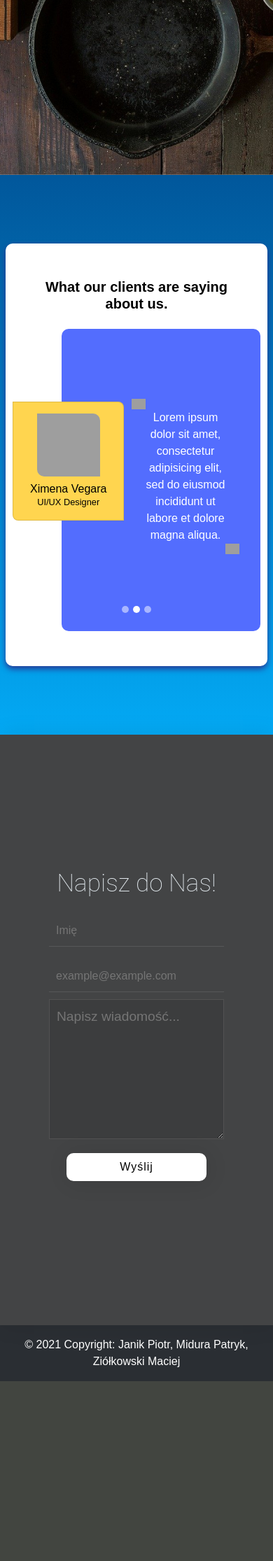
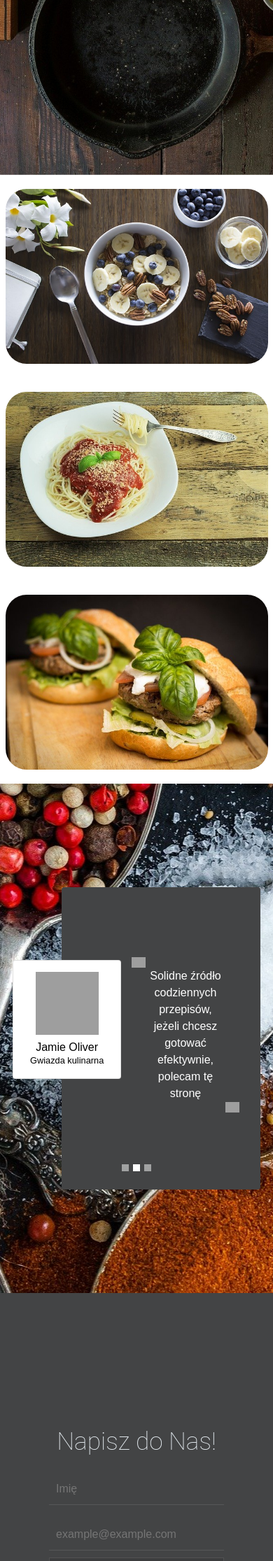
Before and after one commit to recipeproject/recipeproject.github.io, a PHP site: page / in a window 390 px wide. Shown: the part 594-2825 px from the top of the page at 70% size. Before the commit the page ends 2568 px from the top, so only its background shows below. Run offline with PHP 8.4, Linux system fonts and the light colour scheme; grey boxes are pictures that could not be loaded.

Commit message:
landing page upgrade

```diff
--- a/custom.css
+++ b/custom.css
@@ -77,10 +123,50 @@ body {
 #reg {
     cursor: pointer;
 }
+/* TEST */
+.produkty{
+    height: auto;
+    background-color: white;
+    margin: 0 auto;
+    /*box-shadow: 1px 5px 10px black;*/
+  }
+  .mgal{
+    list-style-type: none;
+    margin: 0 auto ;
+    text-align: center;
+    padding-left: 0px;
+    vertical-align: middle;
+  }
+
+  .mgal ul {
+      padding-left: 0px;
+      margin: 0 auto;
+  }
+
+  .mgal li {
+    width: 375px;
+    height: 250px;
+    display: inline-block;
+    margin: 20px 20px 20px 20px;
+  }
+
+  .produkty img{
+    width: 375px;
+    height: 250px;
+    margin-top: 0px;
+    padding: 0px;
+    border-radius: 30px;
+  }
+  .container2 {
+    position: relative;
+    width: 100%;
+    padding-left: 10px;
+  }
+/* TEST */
 
 /* Contact Form With Google Maps */
 .contact-form {
-    height: 100vh;
+    height: 70vh;
     width: 100%;
     position: relative;
 }
@@ -214,8 +299,18 @@ body {
     .map {
         display: none;
     }
+    .contact-form{
+        height: 90vh;
+    }
+    .mgal li{
+        margin: 20px 0px 20px -20px;
+    }
 }
-
+@media (max-height: 800px){
+    .contact-form{
+        height: 90vh;
+    }
+}
 @media (max-width: 450px) {
     .social {
         display: none;
@@ -347,50 +442,43 @@ body {
     color: #000;
     overflow-x: hidden;
     height: 100%;
-    background: linear-gradient(#01579B, #03A9F4);
+    background: url("bg3.jpg") center fixed;;
     background-repeat: no-repeat;
 }
 
 .card-main {
     padding: 50px;
-    border-radius: 10px;
     margin-top: 50px;
     margin-bottom: 50px;
-    box-shadow: 0px 4px 8px 0px #283593;
 }
-
+.card{
+    background-color: transparent;
+}
 .card-0 {
     color: #fff;
-    background-color: #536DFE;
+    background-color: #434445;
     position: relative;
     margin-left: 70px;
-    border-radius: 10px;
     min-height: 312px;
 }
 
 .carousel-indicators li {
     cursor: pointer;
-    border-radius: 50% !important;
     width: 10px;
     height: 10px;
 }
 
 .profile {
     color: #000;
-    background-color: #FFD54F;
+    background-color: white;
     position: absolute;
     left: -70px;
     top: 17%;
-    border-radius: 8px;
-    border-top-left-radius: 0px;
-    border-bottom-right-radius: 0px;
 }
 
 .profile-pic {
     width: 120px;
     height: 120px;
-    border-bottom-left-radius: 10px;
-    border-top-right-radius: 10px;
 }
 
 .open-quotes {
--- a/index.html
+++ b/index.html
@@ -101,11 +101,29 @@
 
     </div>
 
+    <div class="produkty" id="produkty">
+      <ul id="mgal_show" class="mgal">
+        <li><a href="#" target="_blank">
+        <div class="container2">
+          <img src="breakfast.jpg">
+        </div>
+        </a></li>
+        <li><a href="#" target="_blank">
+        <div class="container2">
+          <img src="obiad.jpg">
+        </div></a></li>
+        <li><a href="#" target="_blank">
+        <div class="container2">
+          <img src="kolacja.JPG">
+      </div></a></li>
+      </ul>
+      </div>
+
     <div class="container-fluid px-2 px-md-4 py-5 mx-auto">
       <div class="row d-flex justify-content-center">
           <div class="col-md-10 col-lg-9 col-xl-8">
               <div class="card card-main border-0 text-center">
-                  <h5 class="font-weight-bold mb-4">What our clients are saying<br>about us.</h5>
+
                   <div id="carouselExampleIndicators" class="carousel slide" data-ride="carousel">
                       <ol class="carousel-indicators">
                           <li data-target="#carouselExampleIndicators" data-slide-to="0"></li>
@@ -116,28 +134,28 @@
                           <div class="carousel-item">
                               <div class="card border-0 card-0">
                                   <div class="card profile py-3 px-4">
-                                      <div class="text-center"> <img src="https://i.imgur.com/gazoShk.jpg" class="img-fluid profile-pic"> </div>
-                                      <h6 class="mb-0 mt-2">Marielle Haag</h6> <small>Backend Developer</small>
+                                      <div class="text-center"> <img src="https://yt3.ggpht.com/ytc/AAUvwnhSeGCbeHJD09S7X-Qo8yuQKJqYdHa85OqkBDzSmg=s900-c-k-c0x00ffffff-no-rj" class="img-fluid profile-pic"> </div>
+                                      <h6 class="mb-0 mt-2">Gordon Ramsay</h6> <small>Profesjonalny kucharz</small>
                                   </div> <img class="img-fluid open-quotes" src="https://i.imgur.com/Hp91vdT.png" width="20" height="20">
-                                  <p class="content mb-0">Excepteur sint occaecat cupidatat non proident, sunt in culpa qui officia deserunt mollit anim id est laborum.</p> <img class="img-fluid close-quotes ml-auto" src="https://i.imgur.com/iPcHyJK.png" width="20" height="20">
+                                  <p class="content mb-0">Przepisy na każdą okazję, bardzo dobre doświadczenia z korzystania ze strony</p> <img class="img-fluid close-quotes ml-auto" src="https://i.imgur.com/iPcHyJK.png" width="20" height="20">
                               </div>
                           </div>
                           <div class="carousel-item active">
                               <div class="card border-0 card-0">
                                   <div class="card profile py-3 px-4">
-                                      <div class="text-center"> <img src="https://i.imgur.com/oW8Wpwi.jpg" class="img-fluid profile-pic"> </div>
-                                      <h6 class="mb-0 mt-2">Ximena Vegara</h6> <small>UI/UX Designer</small>
+                                      <div class="text-center"> <img src="https://cdn.jamieoliver.com/library/images/Jamie-Social.jpg" class="img-fluid profile-pic"> </div>
+                                      <h6 class="mb-0 mt-2">Jamie Oliver</h6> <small>Gwiazda kulinarna</small>
                                   </div> <img class="img-fluid open-quotes" src="https://i.imgur.com/Hp91vdT.png" width="20" height="20">
-                                  <p class="content mb-0">Lorem ipsum dolor sit amet, consectetur adipisicing elit, sed do eiusmod incididunt ut labore et dolore magna aliqua.</p> <img class="img-fluid close-quotes ml-auto" src="https://i.imgur.com/iPcHyJK.png" width="20" height="20">
+                                  <p class="content mb-0">Solidne źródło codziennych przepisów, jeżeli chcesz gotować efektywnie, polecam tę stronę</p> <img class="img-fluid close-quotes ml-auto" src="https://i.imgur.com/iPcHyJK.png" width="20" height="20">
                               </div>
                           </div>
                           <div class="carousel-item">
                               <div class="card border-0 card-0">
                                   <div class="card profile py-3 px-4">
-                                      <div class="text-center"> <img src="https://i.imgur.com/ndQx2Rg.jpg" class="img-fluid profile-pic"> </div>
-                                      <h6 class="mb-0 mt-2">John Paul</h6> <small>UI/UX Designer</small>
+                                      <div class="text-center"> <img src="https://indigoeastend.com/wp-content/uploads/2013/07/bobby-flay-dans-taste-of-two-forks.png" class="img-fluid profile-pic"> </div>
+                                      <h6 class="mb-0 mt-2">Bobby Flay</h6> <small>Właściciel restauracji</small>
                                   </div> <img class="img-fluid open-quotes" src="https://i.imgur.com/Hp91vdT.png" width="20" height="20">
-                                  <p class="content mb-0">Duis aute irure dolor in reprehenderit in voluptate velit esse cillum dolore eu fugiat nulla pariatur.</p> <img class="img-fluid close-quotes ml-auto" src="https://i.imgur.com/iPcHyJK.png" width="20" height="20">
+                                  <p class="content mb-0">Najlepsze przepisy z całego świata, bardzo pozytywna baza użytkowników z przepisami na każdą sytuację</p> <img class="img-fluid close-quotes ml-auto" src="https://i.imgur.com/iPcHyJK.png" width="20" height="20">
                               </div>
                           </div>
                       </div>
@@ -173,7 +191,7 @@
 
     <footer class="bg-dark text-center text-white">
       <!-- Copyright -->
-      <div class="text-center p-3" style="background-color: rgba(0, 0, 0, 0.2);">
+      <div class="text-center p-3">
         © 2021 Copyright: Janik Piotr, Midura Patryk, Ziółkowski Maciej
       </div>
     </footer>
```
Also changed, not shown: other parts of custom.css (+46 -1 lines), bg3.jpg (added), breakfast.jpg (added), kolacja.jpg (added), obiad.jpg (added).
